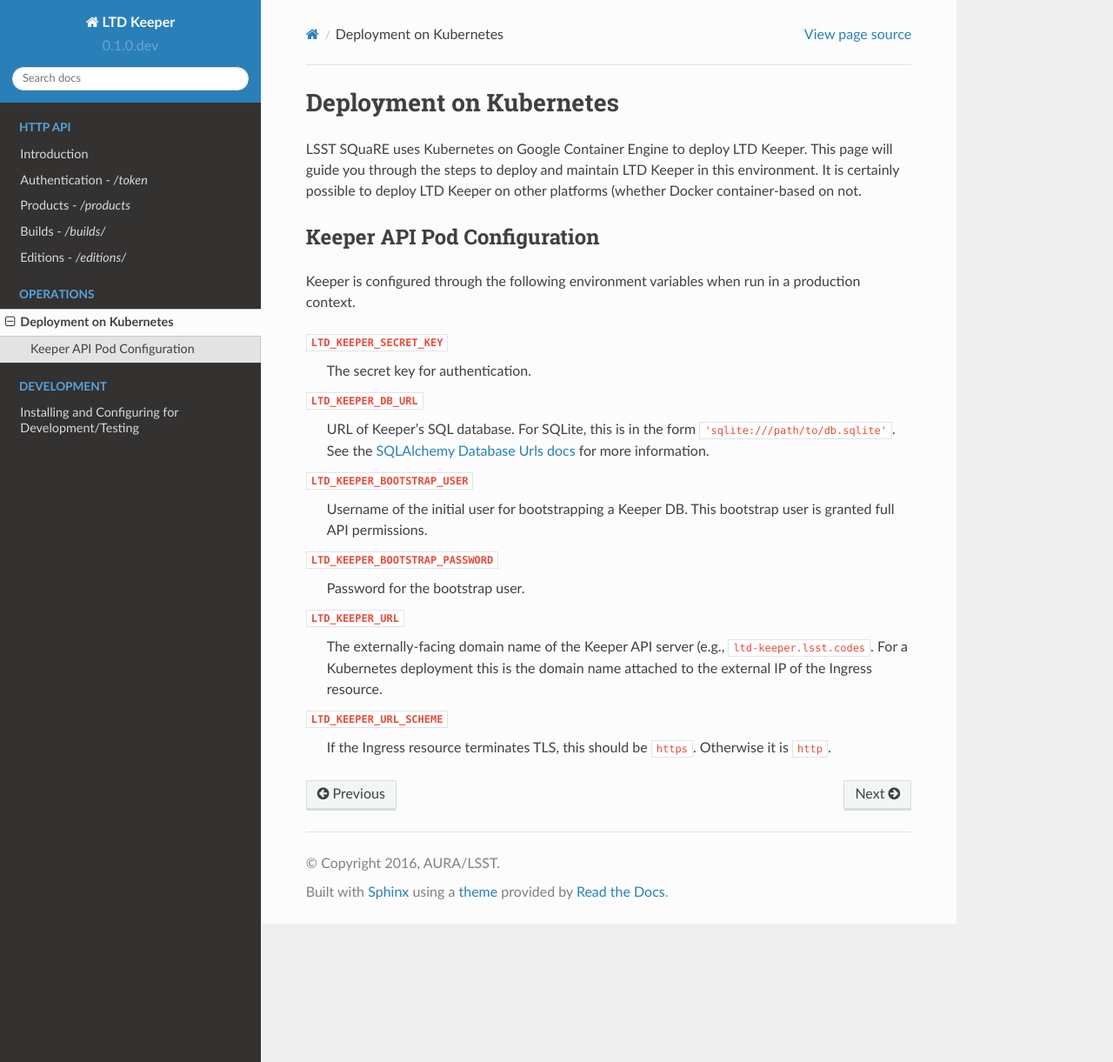
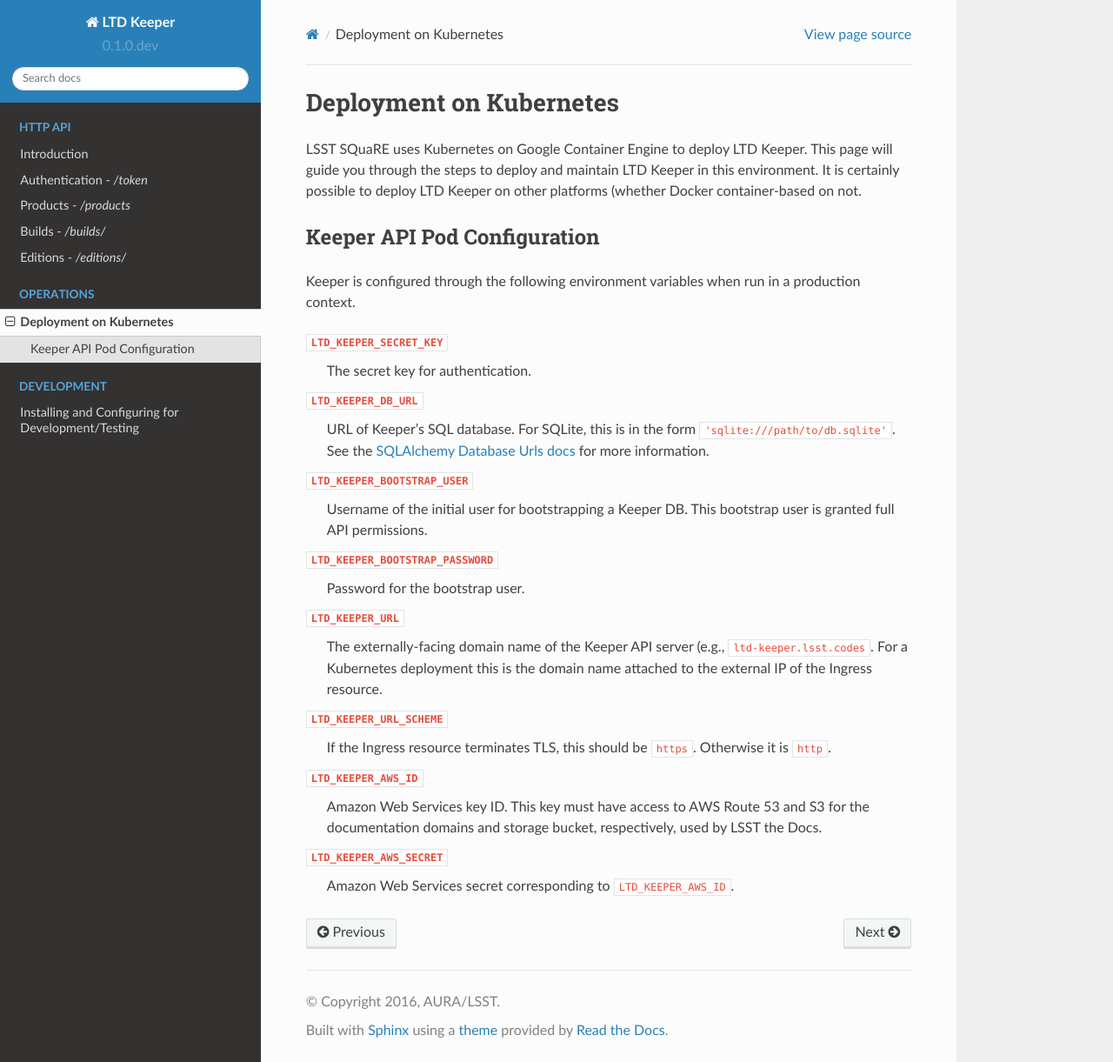
Before and after one commit to lsst-sqre/ltd-keeper, a Sphinx documentation site: the page built from docs/gke_deploy.rst, in a window 1280 px wide and 1221 px high. Shown: the whole window at 87% size. Built offline with Sphinx 7.4.7 and the Read the Docs theme 2.0.0, drawn with Linux system fonts in a browser that asks for light colours.

Commit message:
Add environment configs for AWS credentials

```diff
--- a/config.py
+++ b/config.py
@@ -15,6 +15,8 @@
     DEBUG = False
     IGNORE_AUTH = False
     PREFERRED_URL_SCHEME = 'http'
+    AWS_ID = os.environ.get('LTD_KEEPER_AWS_ID')
+    AWS_SECRET = os.environ.get('LTD_KEEPER_AWS_SECRET')
 
     @abc.abstractclassmethod
     def init_app(cls, app):
@@ -43,8 +45,6 @@
     SERVER_NAME = 'example.test'
     SQLALCHEMY_DATABASE_URI = 'sqlite:///' \
         + os.path.join(BASEDIR, 'ltd-keeper-test.sqlite')
-    AWS_ID = os.environ.get('LTD_KEEPER_AWS_ID')
-    AWS_SECRET = os.environ.get('LTD_KEEPER_AWS_SECRET')
 
     @classmethod
     def init_app(cls, app):
--- a/docs/gke_deploy.rst
+++ b/docs/gke_deploy.rst
@@ -32,3 +32,9 @@
 
 ``LTD_KEEPER_URL_SCHEME``
    If the Ingress resource terminates TLS, this should be ``https``. Otherwise it is ``http``.
+
+``LTD_KEEPER_AWS_ID``
+   Amazon Web Services key ID. This key must have access to AWS Route 53 and S3 for the documentation domains and storage bucket, respectively, used by LSST the Docs.
+
+``LTD_KEEPER_AWS_SECRET``
+   Amazon Web Services secret corresponding to ``LTD_KEEPER_AWS_ID``.
```
